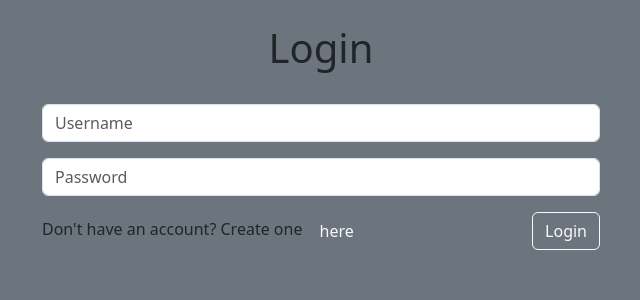
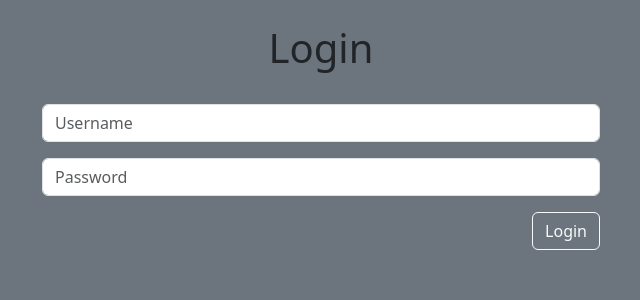
Before and after one commit to Codeyg12/Employee_Management, a Django app: page / in a window 1280 px wide. Shown: the part 56-356 px from the top of the page, without its empty margins (319-959 px from the left). Run offline with Django 4.2, Linux system fonts and the light colour scheme; some libraries are stand-ins or nearby versions.

Commit message:
removing the register link, it doesn't make sense

```diff
--- a/webpage/templates/home.html
+++ b/webpage/templates/home.html
@@ -61,7 +61,6 @@
         />
       </div>
       <button type="submit" class="btn btn-outline-light float-end">Login</button>
-      <p >Don't have an account? Create one <a href="{% url 'register' %}" class="text-light btn outline-light">here</a></p>
     </form>
   </div>
   {% endif %}
```
